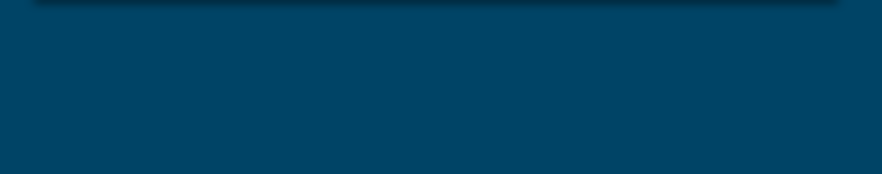
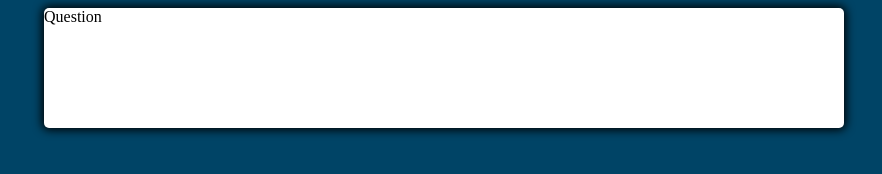
Before and after one commit to mmoralesross/homework4, a plain HTML site: page Assets copy/index.html in a window 1280 px wide. Both pictures are taken after a click on the button "Start". Shown: the whole page, without its empty margins (204-1086 px from the left). Drawn offline with Linux system fonts and the light colour scheme.

```diff
--- a/Assets copy/script.js
+++ b/Assets copy/script.js
@@ -1,10 +1,13 @@
 const startButton = document.getElementById ('start-btn')
+const questionContainerElement = document.getElementById
+('question-container')
 
 startButton.addEventListener('click', startGame)
 
 function startGame (){
   console.log('Started')
   startButton.classList.add('hide')
+  questionContainerElement.classList.remove('hide')
 }
 
 function nextQuestion(){
--- a/Assets copy/style.css
+++ b/Assets copy/style.css
@@ -13,8 +13,8 @@
 
 body {
 --hue: var(--hue-neutral);
-padding: 0;
-margin: 0;
+padding: 30;
+margin: 50;
 display: flex;
 width: 100vw;
 height; 100vh;
```
